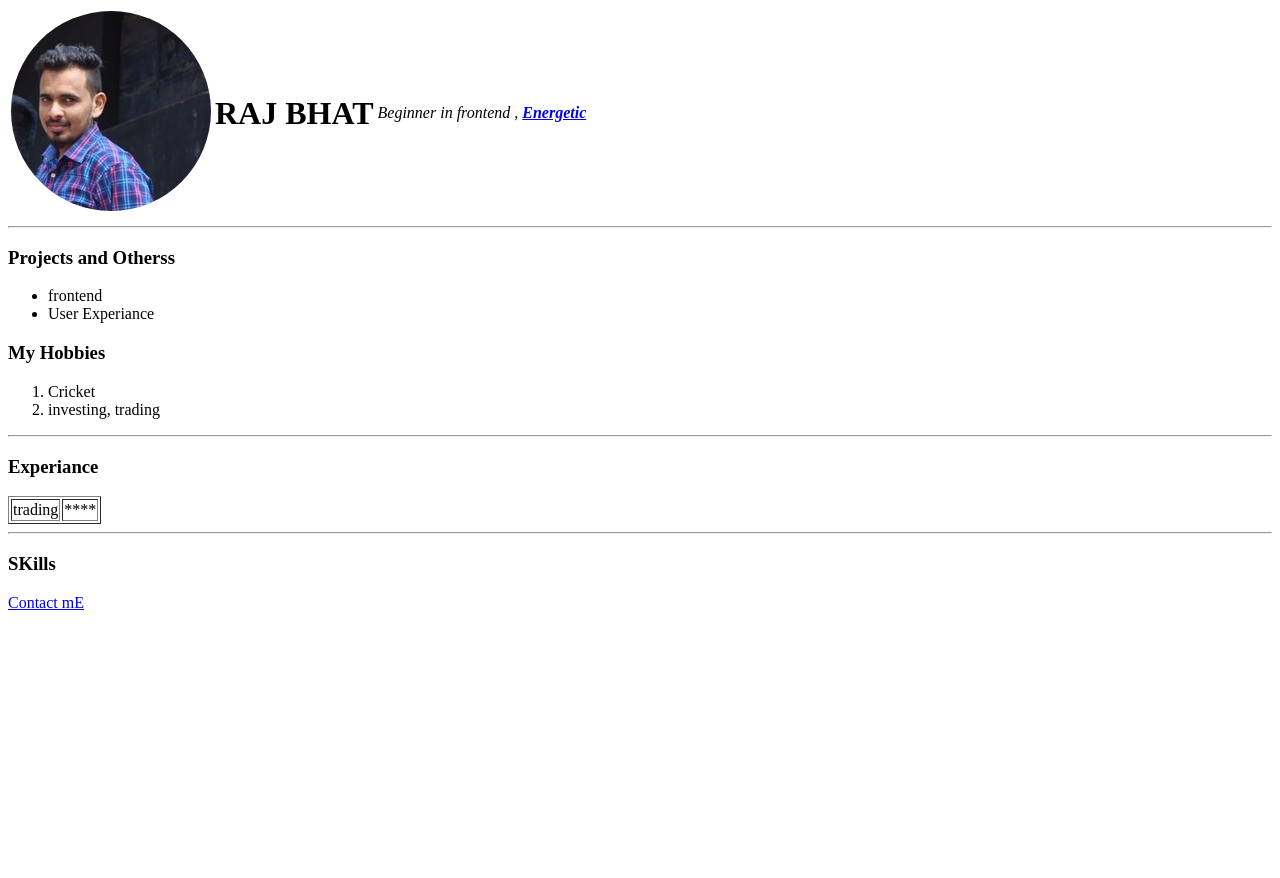
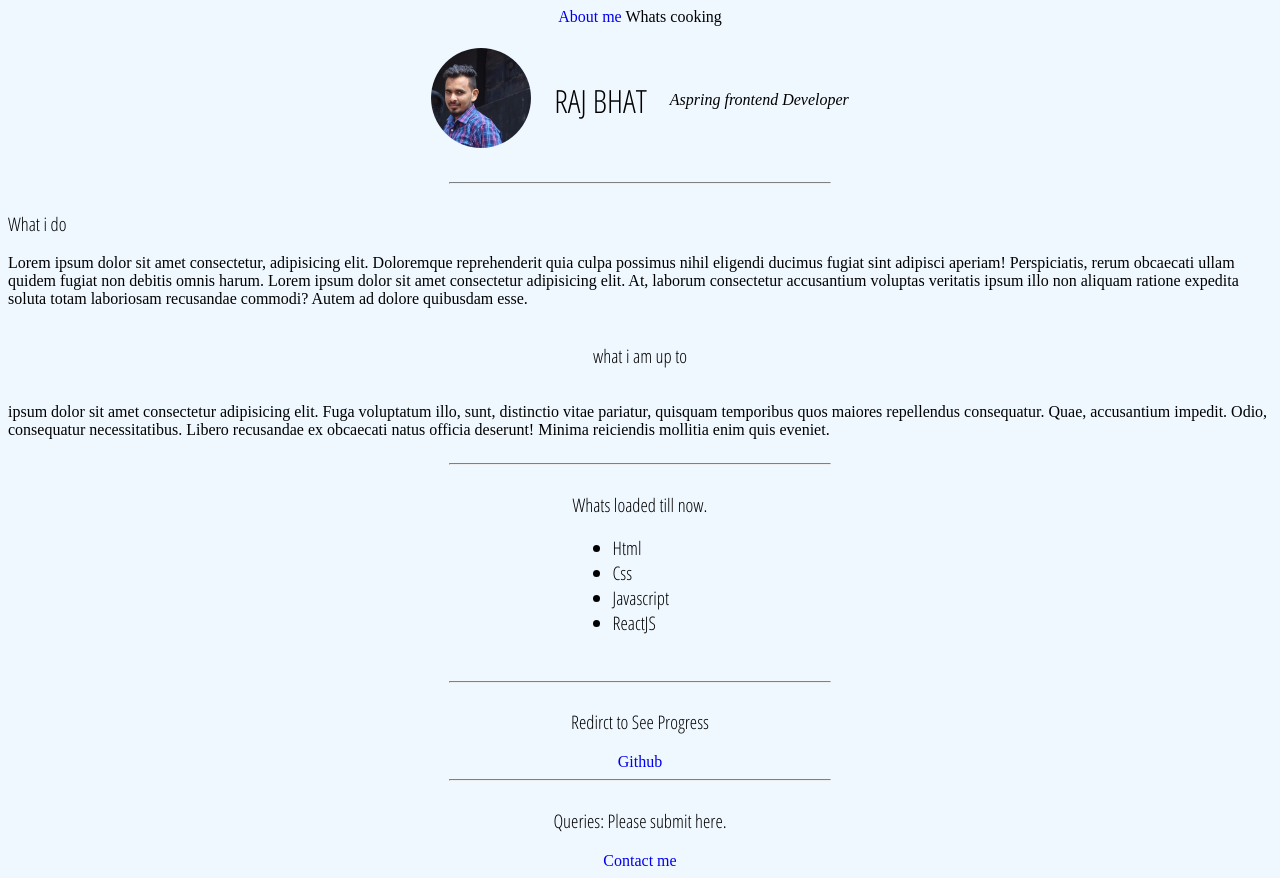
Before and after one commit to raj-bhat/Profile, a plain HTML site: page index.html in a window 1280 px wide. Before the commit the page ends 800 px from the top, so only its background shows below. Drawn offline with Linux system fonts and the light colour scheme.

Commit message:
Update: Css added and Html edited

```diff
--- a/index.html
+++ b/index.html
@@ -4,51 +4,65 @@
     <meta charset="UTF-8">
     <meta name="viewport" content="width=device-width, initial-scale=1.0">
     <title>RAJ-BHAT profile</title>
+    <link rel="stylesheet" href="style.css">
+    <link rel="preconnect" href="https://fonts.googleapis.com">
+<link rel="preconnect" href="https://fonts.gstatic.com" crossorigin>
+<link href="https://fonts.googleapis.com/css2?family=Open+Sans+Condensed:wght@300&display=swap" rel="stylesheet">
 </head>
 <body>
+    <nav class="navBar">
+     <a href="#whatIDo">About me</a>
+
+        Whats cooking
+
+
+    </nav>
+
     <table>
         <tr>
-            <td><img src="images\Profile Raj.png" alt="Rajs profile"></td>
-            <td><h1>RAJ BHAT</h1></td>
+            <td class="cellpadding"><img class="ProfilePic" src="images\Profile Raj.png" alt="Rajs profile"></td>
+            <td><h1>RAJ BHAT       </h1></td>
+            <td class= "cellpadding"> <em><p>Aspring frontend Developer </a></p></em></td>
+        </tr>
+    </table>
+ <hr>
+  <section id="whatIDo">
 
-            <td> <em><p> Beginner in frontend , <a href="E:\Web development\main.html"><Strong> Energetic </Strong></a></p></em></td>
-        </tr>
+    <h3>What i  do </h3>
 
-    </table>
+    <p>Lorem ipsum dolor sit amet consectetur, adipisicing elit. Doloremque reprehenderit quia culpa possimus nihil eligendi ducimus fugiat sint adipisci aperiam! Perspiciatis, rerum obcaecati ullam quidem fugiat non debitis omnis harum.
+      Lorem ipsum dolor sit amet consectetur adipisicing elit. At, laborum consectetur accusantium voluptas veritatis ipsum illo non aliquam ratione expedita soluta totam laboriosam recusandae commodi? Autem ad dolore quibusdam esse.
+    </p>
+</section>
 
 
+<h3>what i am up to</h3>
 
- <Hr>
-
-  <h3><strong>Projects and Otherss</strong></h3>
-   <ul>
-
-    <li> frontend </li>
-    <li>User Experiance</li>
-</ul>
-<h3><strong>My Hobbies</strong></h3>
-
-<ol>
-    <li>Cricket</li>
-    <li>investing, trading</li>
-</ol>
-</Hr>
+<p>ipsum dolor sit amet consectetur adipisicing elit. Fuga voluptatum illo, sunt, distinctio vitae pariatur, quisquam temporibus quos maiores repellendus consequatur. Quae, accusantium impedit. Odio, consequatur necessitatibus. Libero recusandae ex obcaecati natus officia deserunt! Minima reiciendis mollitia enim quis eveniet.
+</p>
 <hr>
 
-<h3> Experiance</h3>
-<table border="1px">
-    <tr>
-        <td> trading</td>
-        <td>****</td>
-    </tr>
-</table>
+<h3> Whats loaded till now.
+
+    <ul>
+        <li>Html</li>
+        <li>Css</li>
+        <li>Javascript</li>
+        <li>ReactJS</li>
+
+    </ul>
+
+</h3>
+<hr>
+<h3>Redirct to See Progress</h3>
+
+<a href="https://github.com/raj-bhat" target="_blank">Github</a>
 
 <hr>
-<h3>SKills</h3>
+<h3> Queries: Please submit here.</h3>
 
-<table  cellspacing="pixels"></table>
 
-<a href="contact.html">Contact mE</a>
+<a href="contact.html">Contact me </a>
 
 
 </body>
--- /dev/null
+++ b/style.css
@@ -0,0 +1,31 @@
+ body{
+    background-color :aliceblue;
+     display: flex;
+    flex-direction: column;
+
+     justify-content: center;
+     align-items: center;
+}
+
+hr{
+    border-top: 1px solid grey;
+    width: 30%;
+}
+.ProfilePic{
+    width: 100px;
+    border-radius: 30px;
+}
+
+.cellpadding{
+
+    padding: 20px;
+}
+
+a{
+    text-decoration: none;
+}
+
+h1,h3{
+    font-family: 'Open Sans Condensed', sans-serif;
+    font-weight: normal;
+}
```
Also changed, not shown: Contact.html (+14 -1 lines).
